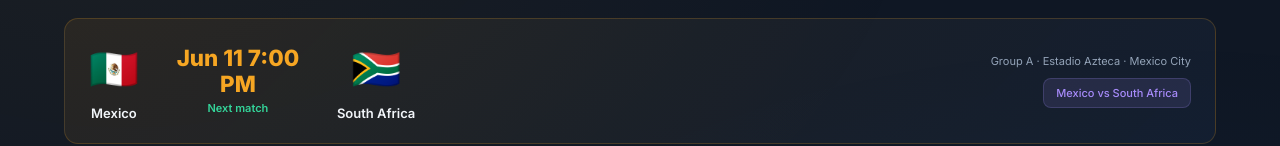
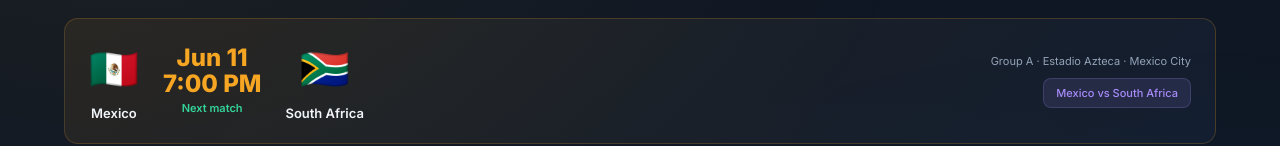
Before and after one commit to AndrewAbell/WorldCupDashboard, a Next.js app: page / in a window 1280 px wide. Shown: the part 155-301 px from the top of the page. Built offline with nearby package versions, Linux system fonts and the light colour scheme; no server answers.

Commit message:
Stack next match kickoff time

```diff
--- a/app/globals.css
+++ b/app/globals.css
@@ -356,11 +356,14 @@ body::after {
 
 .lm-kickoff {
   max-width: 150px;
-  font-size: 1.4rem;
+  font-size: 1.5rem;
   font-weight: 800;
   color: var(--gold);
-  line-height: 1.15;
+  line-height: 1.05;
   text-align: center;
+  display: flex;
+  flex-direction: column;
+  align-items: center;
 }
 
 .lm-min {
--- a/components/LiveMatch.tsx
+++ b/components/LiveMatch.tsx
@@ -32,7 +32,7 @@ export default function LiveMatch({
   }
 
   const isLive = mode === "live";
-  const kickoff = formatMatchDate(match.date).replace("\n", " ");
+  const [kickoffDate, kickoffTime] = formatMatchDate(match.date).split("\n");
 
   return (
     <section className="live-match">
@@ -43,7 +43,14 @@ export default function LiveMatch({
         </div>
         <div className="lm-score-wrap">
           <div className={isLive ? "lm-score" : "lm-kickoff"}>
-            {isLive ? `${match.score?.home ?? 0} - ${match.score?.away ?? 0}` : kickoff}
+            {isLive ? (
+              `${match.score?.home ?? 0} - ${match.score?.away ?? 0}`
+            ) : (
+              <>
+                <span>{kickoffDate}</span>
+                <span>{kickoffTime}</span>
+              </>
+            )}
           </div>
           <div className="lm-min">
             {isLive ? <div className="live-dot" /> : null}
```
